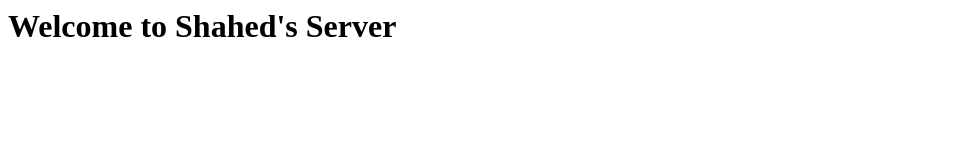
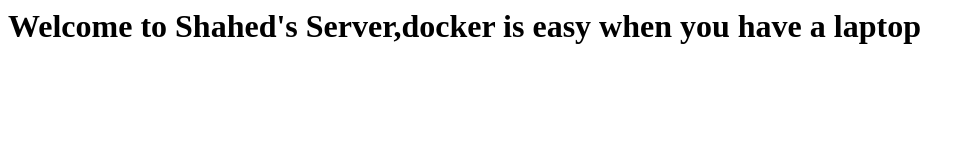
Before and after one commit to ShahedMsameh/my-first-docker-project, a plain HTML site: page index.html in a window 1280 px wide. Shown: the whole page, without its empty margins (0-973 px from the left). Drawn offline with Linux system fonts and the light colour scheme.

Commit message:
Update message for the second time

```diff
--- a/index.html
+++ b/index.html
@@ -1 +1 @@
-<h1>Welcome to Shahed's Server</h1>
+<h1>Welcome to Shahed's Server,docker is easy when you have a laptop</h1>
```
